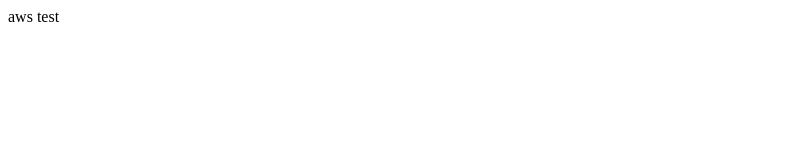
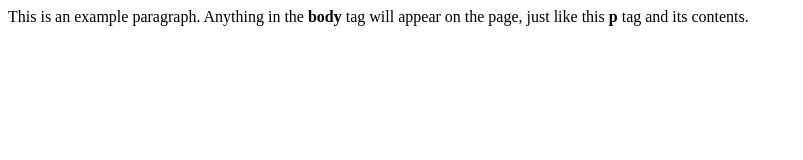
Before and after one commit to nilesh1779/mumbai, a plain HTML site: page index.html in a window 1280 px wide. Shown: the whole page, without its empty margins (0-803 px from the left). Drawn offline with Linux system fonts and the light colour scheme.

Commit message:
index update

```diff
--- a/index.html
+++ b/index.html
@@ -1,3 +1,8 @@
-<head>
-<body> aws test </body>
-</head>
+<html>
+  <head>
+    <title>This is the title of the webpage!</title>
+  </head>
+  <body>
+    <p>This is an example paragraph. Anything in the <strong>body</strong> tag will appear on the page, just like this <strong>p</strong> tag and its contents.</p>
+  </body>
+</html>
```
